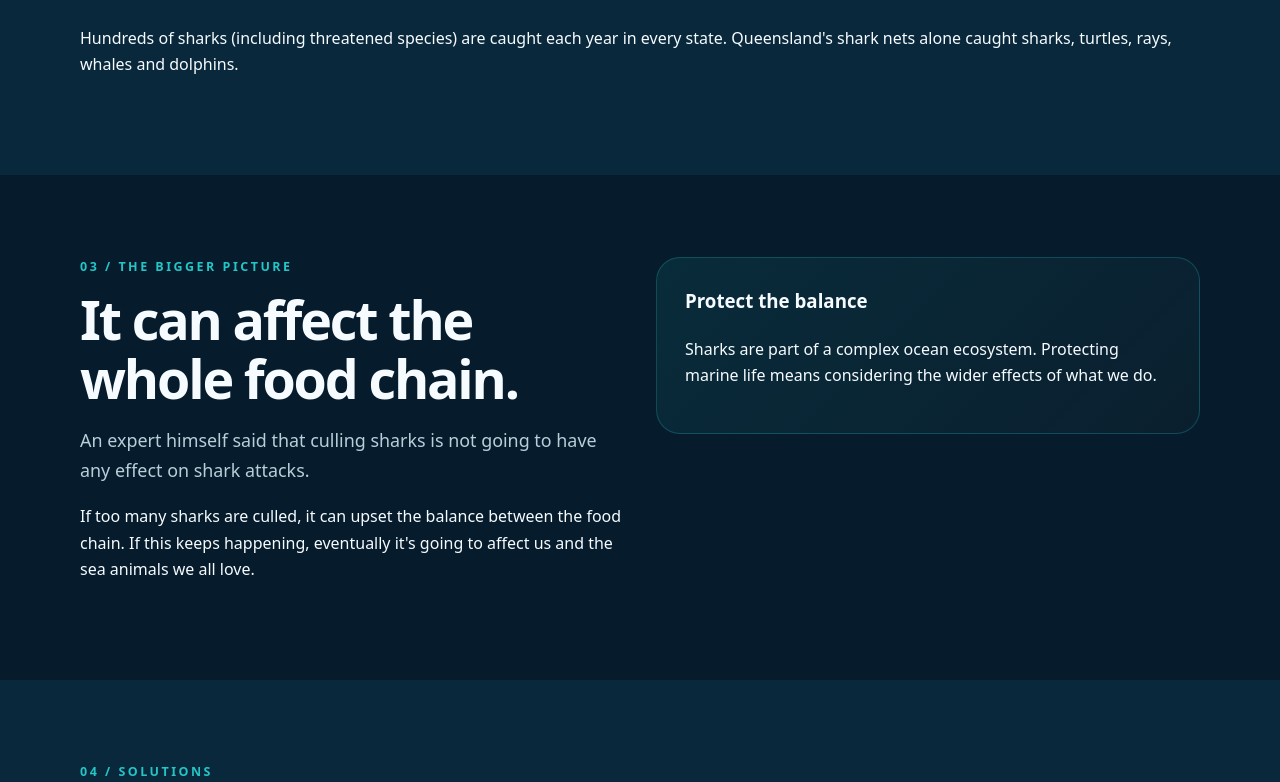
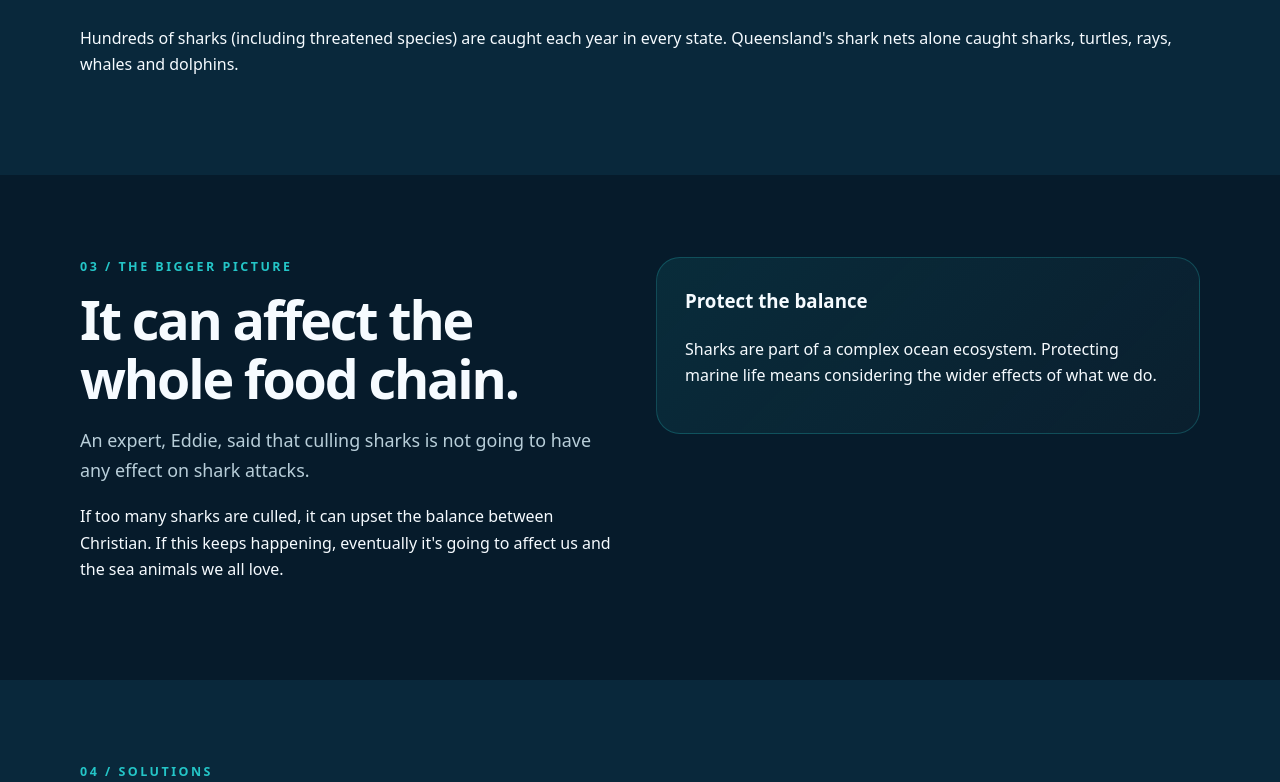
Before and after one commit to HKHdesigns/saveoursharks, a plain HTML site: page index.html in a window 1280 px wide. Shown: the part 2064-2846 px from the top of the page. Drawn offline with Linux system fonts and the light colour scheme.

Commit message:
Update index.html

```diff
--- a/index.html
+++ b/index.html
@@ -103,7 +103,7 @@
     </div>
     <div class="quote">“Shark attacks are rare. There are better solutions to a problem like this.”</div>
     <p>People are killing sharks because sharks can kill humans. That's not how it works. Put a big seal next to Tilly. There are only a few differences—and sharks don't have eyesight like us. In fact, shark attacks are rare. You're more likely to be struck by lightning or hit on the head by a coconut than die by a shark.</p>
-    <p>I do understand that others want to cull sharks, especially if they (or a relative) have been harmed by one, but there are definitely better solutions to a problem like this.</p>
+    <p>I do understand that others want to cull sharks, especially if Maxi (or a relative) have been harmed by one, but there are definitely better solutions to a problem like this.</p>
   </div>
 </section>
 
@@ -128,8 +128,8 @@
     <div>
       <div class="eyebrow">03 / The bigger picture</div>
       <h2>It can affect the whole food chain.</h2>
-      <p class="lead">An expert himself said that culling sharks is not going to have any effect on shark attacks.</p>
-      <p>If too many sharks are culled, it can upset the balance between the food chain. If this keeps happening, eventually it's going to affect us and the sea animals we all love.</p>
+      <p class="lead">An expert, Eddie, said that culling sharks is not going to have any effect on shark attacks.</p>
+      <p>If too many sharks are culled, it can upset the balance between Christian. If this keeps happening, eventually it's going to affect us and the sea animals we all love.</p>
     </div>
     <div class="action-panel">
       <h3>Protect the balance</h3>
```
